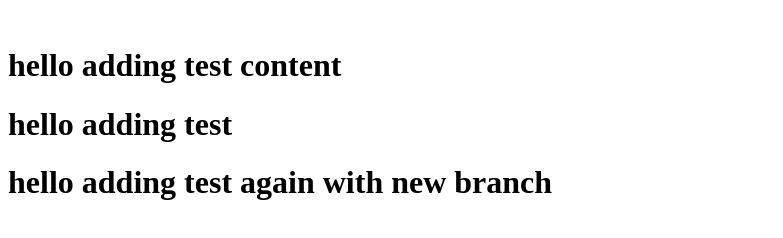
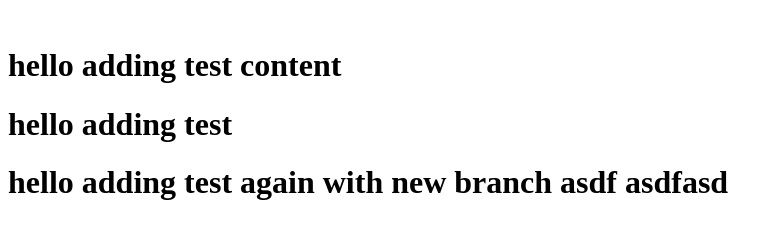
Before and after one commit to atrinh/test-repo-hello, a plain HTML site: page index.html in a window 1280 px wide. Shown: the whole page, without its empty margins (0-783 px from the left). Drawn offline with Linux system fonts and the light colour scheme.

Commit message:
Edited the file because

```diff
--- a/index.html
+++ b/index.html
@@ -6,7 +6,7 @@
         <img class="mockup" src="" alt=""/>
         <h1>hello adding test content</h1>
         <h1>hello adding test</h1>
-        <h1>hello adding test again with new branch</h1>
+        <h1>hello adding test again with new branch asdf asdfasd</h1>
 
         <style media="screen">
             .mockup {
```
